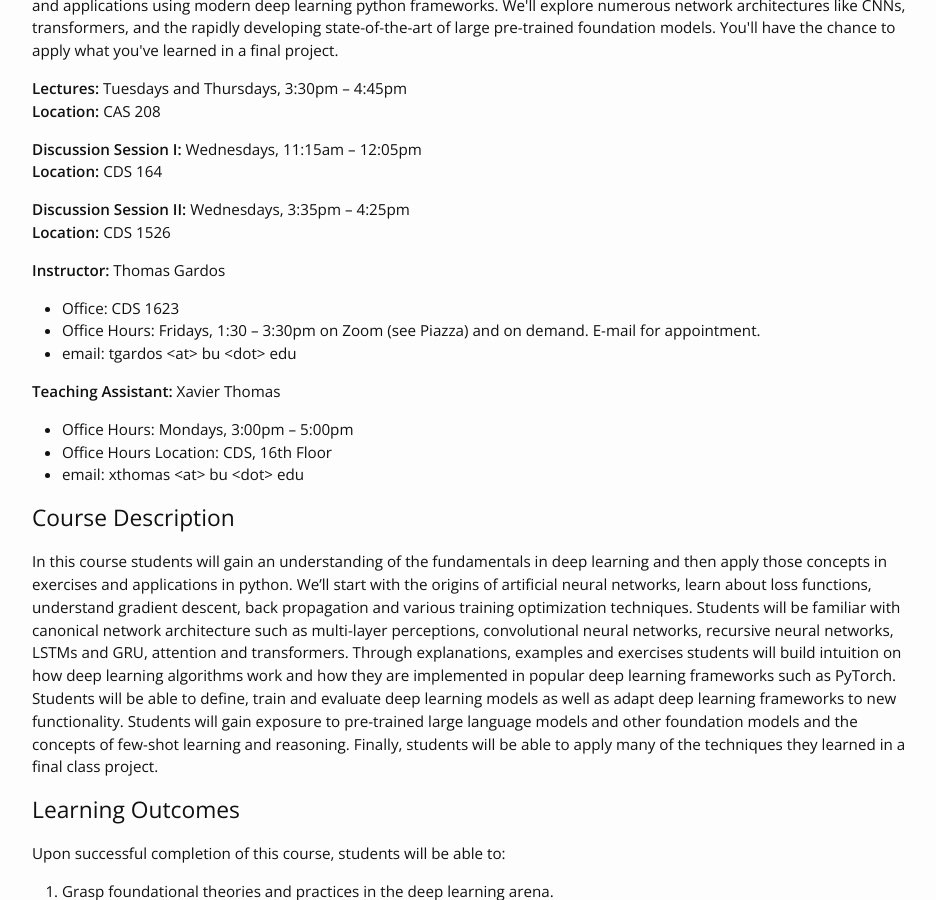
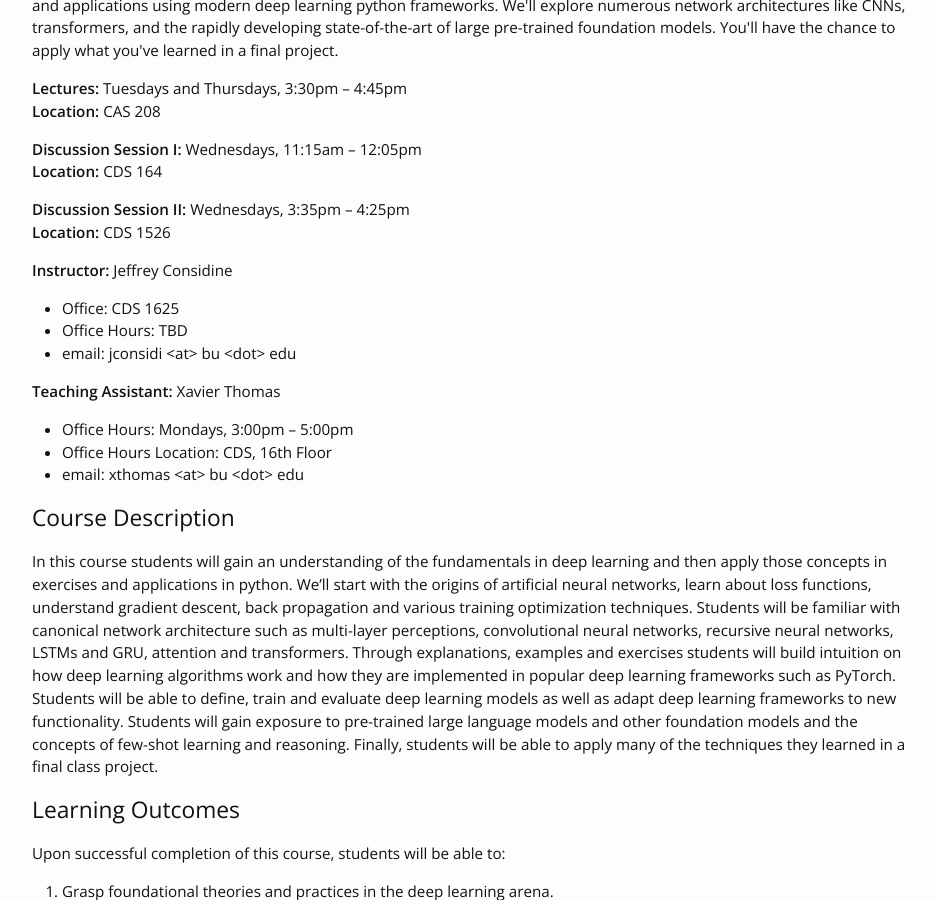
Before and after one commit to DL4DS/fa2024, a Jekyll site: the page built from index.md, in a window 1280 px wide and 900 px high, scrolled down 523 px. Shown: the whole window, without its empty margins (163-1099 px from the left). Built offline with Jekyll 4.4.1, drawn with Linux system fonts in a browser that asks for light colours; nearby versions of some CDN libraries; some of the changed text lies outside the part shown.

```diff
--- a/index.md
+++ b/index.md
@@ -11,10 +11,10 @@ layout: home
 **Discussion Session II:** Wednesdays, 3:35pm -- 4:25pm<br>
 **Location:** CDS 1526
 
-**Instructor:** Thomas Gardos
-* Office: CDS 1623
-* Office Hours: Fridays, 1:30 -- 3:30pm on Zoom (see Piazza) and on demand. E-mail for appointment.
-* email: tgardos \<at\> bu \<dot\> edu
+**Instructor:** Jeffrey Considine
+* Office: CDS 1625
+* Office Hours: TBD
+* email: jconsidi \<at\> bu \<dot\> edu
 
 **Teaching Assistant:** Xavier Thomas
 * Office Hours: Mondays, 3:00pm -- 5:00pm
```
Also changed, not shown: _data/people.yml (+4 -4 lines), _images/pp/considine.png (added).
